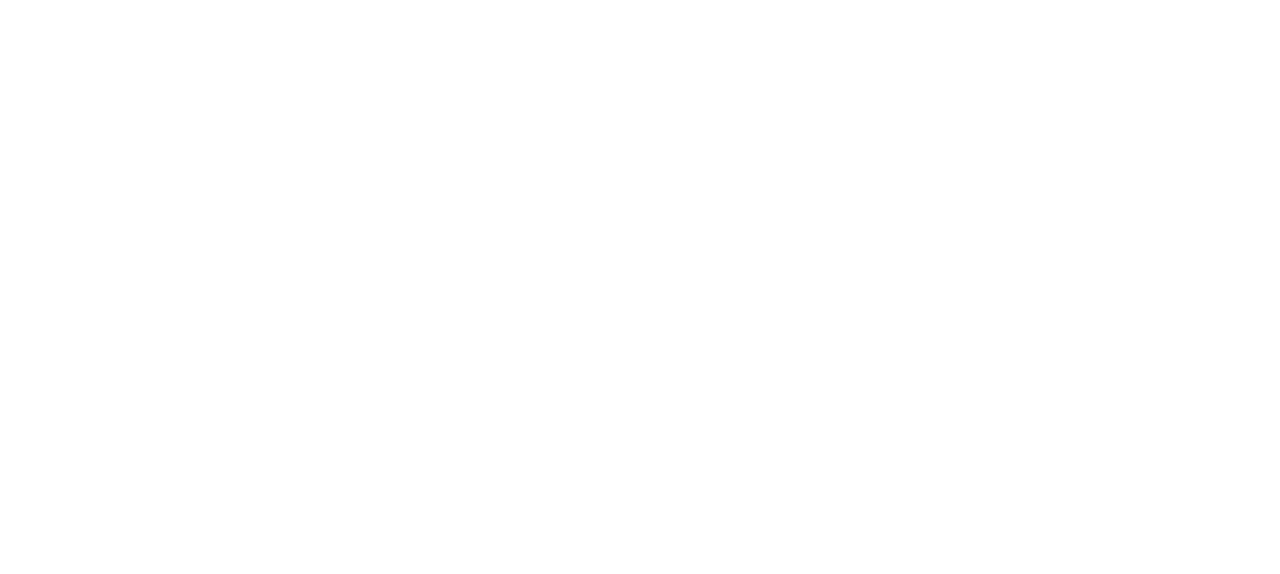
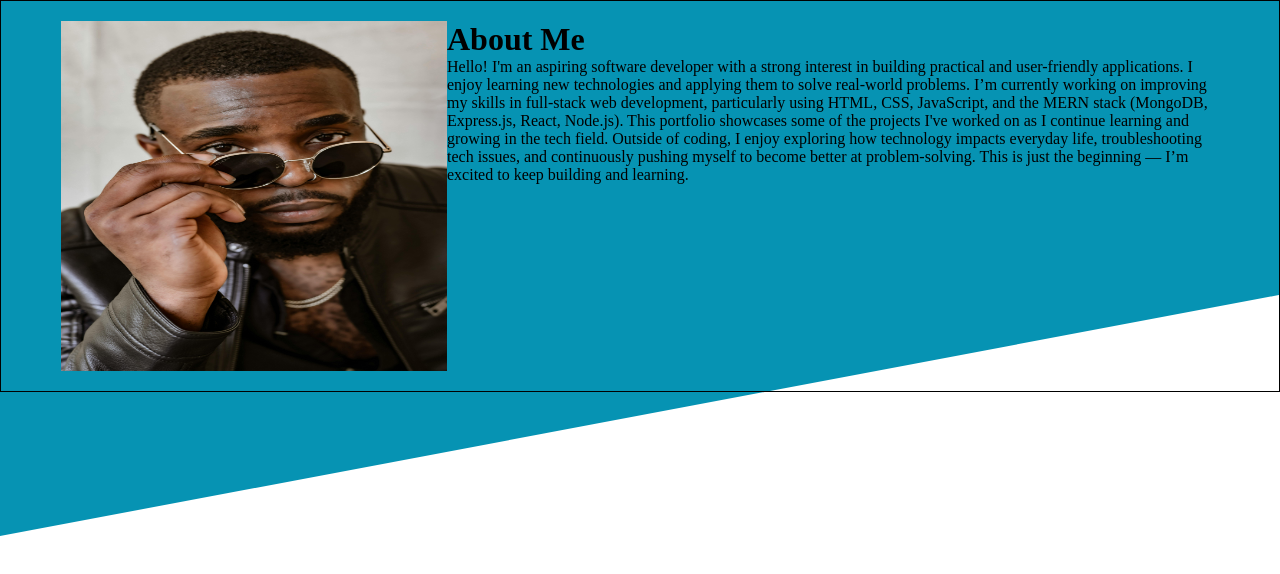
Before and after one commit to nickonyi/Homepage, a plain HTML site: page index.html in a window 1280 px wide. Drawn offline with Linux system fonts and the light colour scheme.

Commit message:
project initialisation

```diff
--- a/index.html
+++ b/index.html
@@ -3,7 +3,35 @@
   <head>
     <meta charset="UTF-8" />
     <meta name="viewport" content="width=device-width, initial-scale=1.0" />
+    <link rel="stylesheet" href="style.css" />
     <title>Responsive Homepage</title>
   </head>
-  <body></body>
+  <body>
+    <header class="header">
+      <div class="header-background"></div>
+      <div class="header-profile-pic-container">
+        <img
+          class="header-profile-img"
+          src="./assets/images/profile.jpg"
+          alt="Profile Picture"
+        />
+      </div>
+      <div class="header-profile-content">
+        <h1 class="text-header">About Me</h1>
+        <p class="header-text">
+          Hello! I'm an aspiring software developer with a strong interest in
+          building practical and user-friendly applications. I enjoy learning
+          new technologies and applying them to solve real-world problems. I’m
+          currently working on improving my skills in full-stack web
+          development, particularly using HTML, CSS, JavaScript, and the MERN
+          stack (MongoDB, Express.js, React, Node.js). This portfolio showcases
+          some of the projects I've worked on as I continue learning and growing
+          in the tech field. Outside of coding, I enjoy exploring how technology
+          impacts everyday life, troubleshooting tech issues, and continuously
+          pushing myself to become better at problem-solving. This is just the
+          beginning — I’m excited to keep building and learning.
+        </p>
+      </div>
+    </header>
+  </body>
 </html>
--- a/style.css
+++ b/style.css
@@ -0,0 +1,34 @@
+* {
+  padding: 0;
+  margin: 0;
+  box-sizing: border-box;
+}
+.header {
+  display: flex;
+  padding: 20px 60px 20px 60px;
+  border: 1px solid #000;
+}
+.header-background {
+  background-color: rgb(6, 147, 179);
+  width: 100%;
+  height: 67%;
+  position: absolute;
+  top: 0;
+  left: 0;
+  z-index: -1;
+  clip-path: polygon(0 0, 100% 0, 100% 55%, 0 100%);
+}
+
+.header-profile-img {
+  width: 100%;
+  height: 100%;
+}
+
+.header-profile-pic-container {
+  flex: 1;
+  height: 350px;
+}
+
+.header-profile-content {
+  flex: 2;
+}
```
